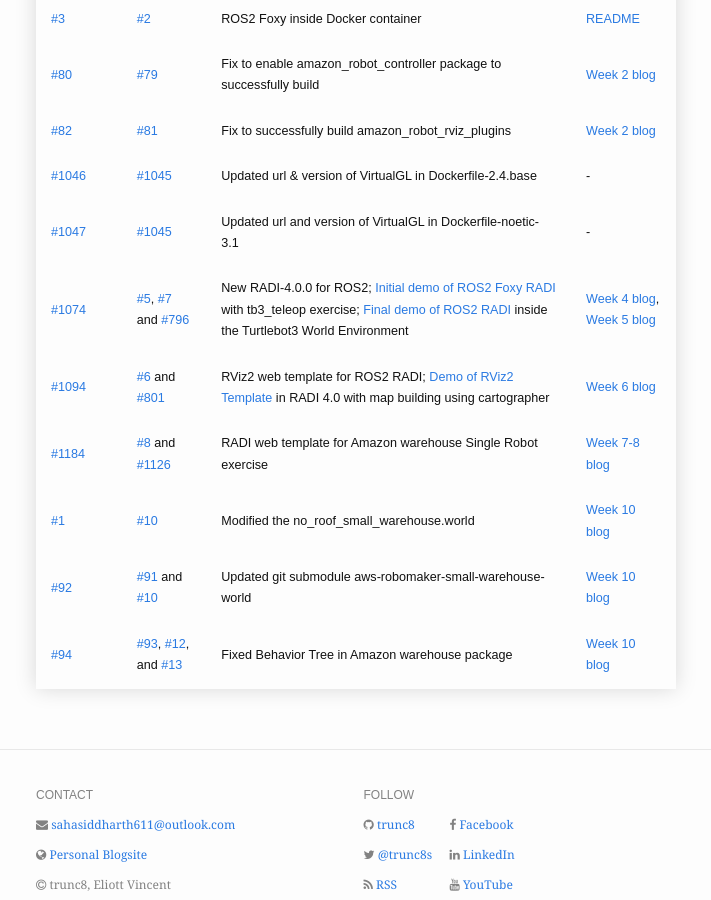
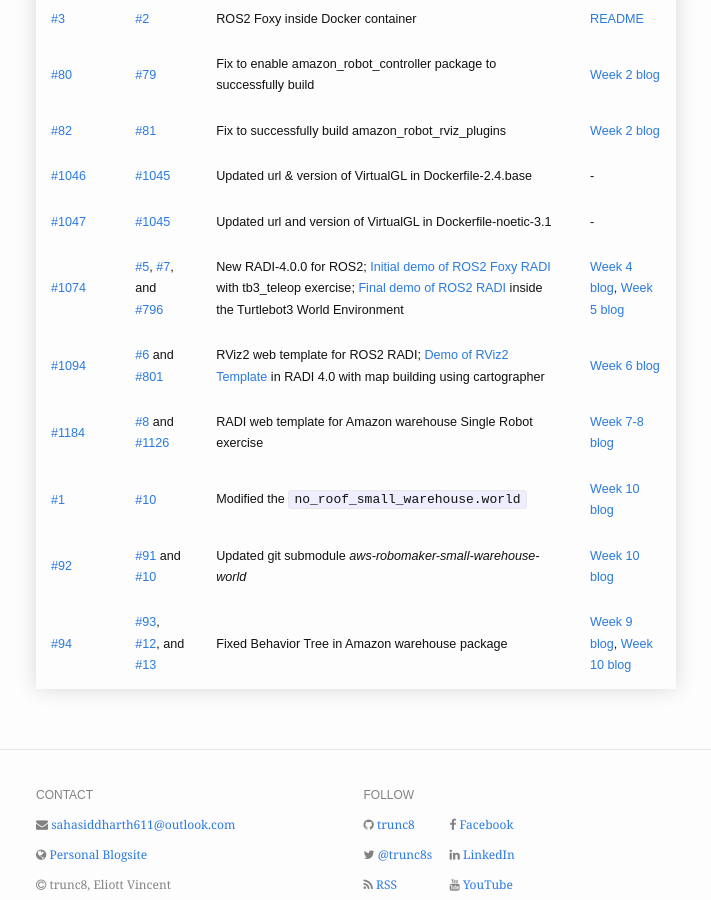
Before and after one commit to TheRoboticsClub/gsoc2021-Siddharth_Saha, a Jekyll site: the page built from docs/_posts/milestones/2021-08-21-final-report.md, in a window 1280 px wide and 900 px high, scrolled down 724 px. Shown: the whole window, without its empty margins (284-995 px from the left). Built offline with Jekyll 4.4.1, drawn with Linux system fonts in a browser that asks for light colours; nearby versions of some CDN libraries.

Commit message:
Reformatted final report table and week 10 blog; added placeholder for demo in week 10 blog

```diff
--- a/docs/_posts/milestones/2021-08-21-final-report.md
+++ b/docs/_posts/milestones/2021-08-21-final-report.md
@@ -20,12 +20,12 @@ Pull Request | Solves Issue | Description | More
 [#82][] | [#81][] | Fix to successfully build amazon_robot_rviz_plugins | [Week 2 blog][]
 [#1046][] | [#1045][] | Updated url & version of VirtualGL in Dockerfile-2.4.base | -
 [#1047][] | [#1045][] | Updated url and version of VirtualGL in Dockerfile-noetic-3.1 | -
-[#1074][] | [#5][], [#7][] and [#796][] | New RADI-4.0.0 for ROS2; [Initial demo of ROS2 Foxy RADI](https://www.youtube.com/watch?v=61k0kLDCaqg) with tb3_teleop exercise; [Final demo of ROS2 RADI](https://www.youtube.com/watch?v=L1PU13AawNE) inside the Turtlebot3 World Environment | [Week 4 blog][], [Week 5 blog][]
+[#1074][] | [#5][], [#7][], and [#796][] | New RADI-4.0.0 for ROS2; [Initial demo of ROS2 Foxy RADI](https://www.youtube.com/watch?v=61k0kLDCaqg) with tb3_teleop exercise; [Final demo of ROS2 RADI](https://www.youtube.com/watch?v=L1PU13AawNE) inside the Turtlebot3 World Environment | [Week 4 blog][], [Week 5 blog][]
 [#1094][] | [#6][] and [#801][] | RViz2 web template for ROS2 RADI; [Demo of RViz2 Template](https://www.youtube.com/watch?v=myTJV5xwdaA) in RADI 4.0 with map building using cartographer | [Week 6 blog][]
 [#1184][] | [#8][] and [#1126][] | RADI web template for Amazon warehouse Single Robot exercise | [Week 7-8 blog][]
-[#1][] | [#10][] | Modified the no_roof_small_warehouse.world | [Week 10 blog][]
-[#92][] | [#91][] and [#10][] | Updated git submodule aws-robomaker-small-warehouse-world | [Week 10 blog][]
-[#94][] | [#93][], [#12][], and [#13][] | Fixed Behavior Tree in Amazon warehouse package | [Week 10 blog][]
+[#1][] | [#10][] | Modified the `no_roof_small_warehouse.world` | [Week 10 blog][]
+[#92][] | [#91][] and [#10][] | Updated git submodule *aws-robomaker-small-warehouse-world* | [Week 10 blog][]
+[#94][] | [#93][], [#12][], and [#13][] | Fixed Behavior Tree in Amazon warehouse package | [Week 9 blog][], [Week 10 blog][]
 {:.styled-table}
 
 
```
Also changed, not shown: docs/_posts/milestones/2021-08-04-week-10.md (+22 -12 lines).
